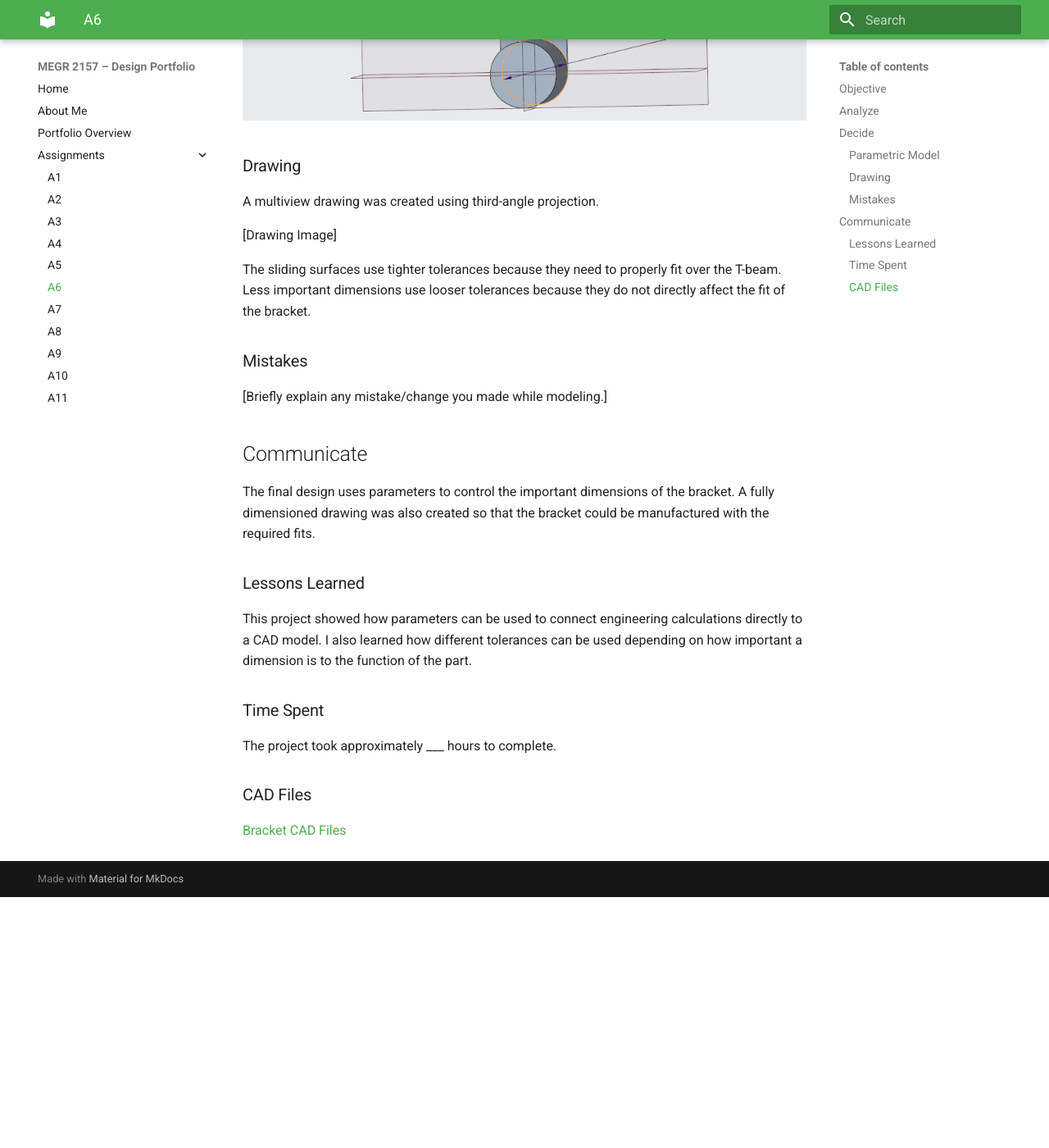
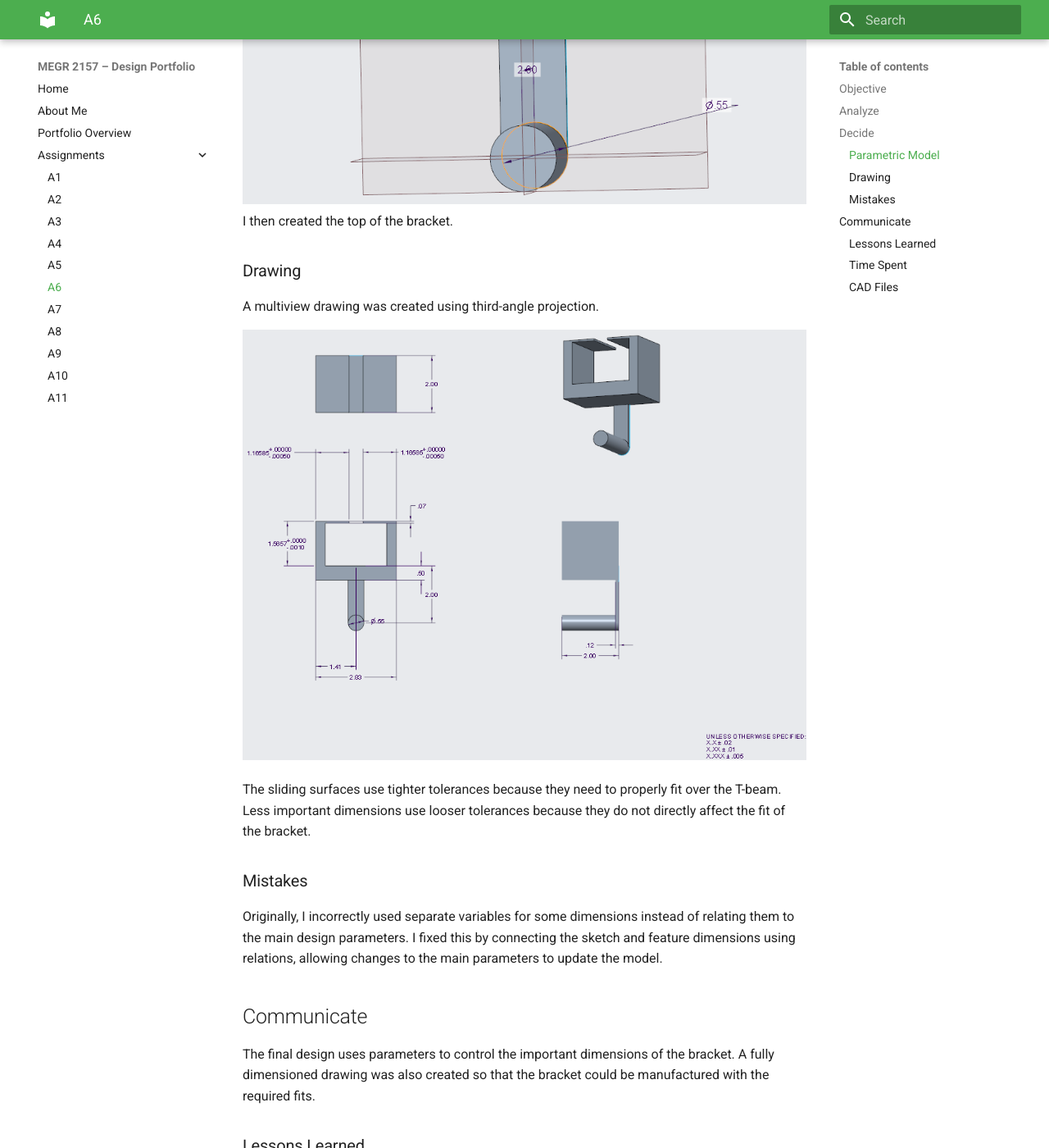
Before and after one commit to DillonK-spec/megr2157-portfolio, an MkDocs documentation site: the page built from docs/assignments/A06/index.md, in a window 1280 px wide and 1400 px high, scrolled down 3424 px. Shown: the whole window at 82% size. Built offline with MkDocs 1.6.1 and Material for MkDocs 9.7.7, drawn with Linux system fonts in a browser that asks for light colours; before the commit the page ends 4518 px from its top, so only the background shows below that; some of the changed text lies outside the part shown.

Commit message:
Update index.md

```diff
--- a/docs/assignments/A06/index.md
+++ b/docs/assignments/A06/index.md
@@ -21,30 +21,31 @@ The bracket also needs to properly fit over the given T-beam. The dimensions and
 The bracket was modeled in Creo using parameters for the important dimensions. This allows dimensions to change based on the equations used to design the bracket.
 
 ![parametric1](parametric1.PNG) <br>
-
+I started by designing the cylinder that holds the strap.
 
 ![parametric2](parametric2.PNG) <br>
-
+I then set the length
 
 ![parametric3](parametric3.PNG) <br>
-
+I created the bottom of the bracket.
 
 ![parametric4](parametric4.PNG) <br>
-
+I created the sides of the bracket.
 
 ![parametric5](parametric5.PNG) <br>
+I then created the top of the bracket.
 
 ### Drawing
 
 A multiview drawing was created using third-angle projection.
 
-[Drawing Image]
+![Drawing](drawing.PNG)
 
 The sliding surfaces use tighter tolerances because they need to properly fit over the T-beam. Less important dimensions use looser tolerances because they do not directly affect the fit of the bracket.
 
 ### Mistakes
 
-[Briefly explain any mistake/change you made while modeling.]
+Originally, I incorrectly used separate variables for some dimensions instead of relating them to the main design parameters. I fixed this by connecting the sketch and feature dimensions using relations, allowing changes to the main parameters to update the model.
 
 ## Communicate
 
@@ -56,8 +57,10 @@ This project showed how parameters can be used to connect engineering calculatio
 
 ### Time Spent
 
-The project took approximately ___ hours to complete.
+The project took around 3 hours to complete.
 
 ### CAD Files
 
-[Bracket CAD Files](LINK)
+[Bracket CAD Files](https://github.com/DillonK-spec/megr2157-portfolio/blob/main/docs/assignments/A06/drawing1.prt)
+
+[Drawing](https://github.com/DillonK-spec/megr2157-portfolio/blob/main/docs/assignments/A06/drw0001.drw)
```
